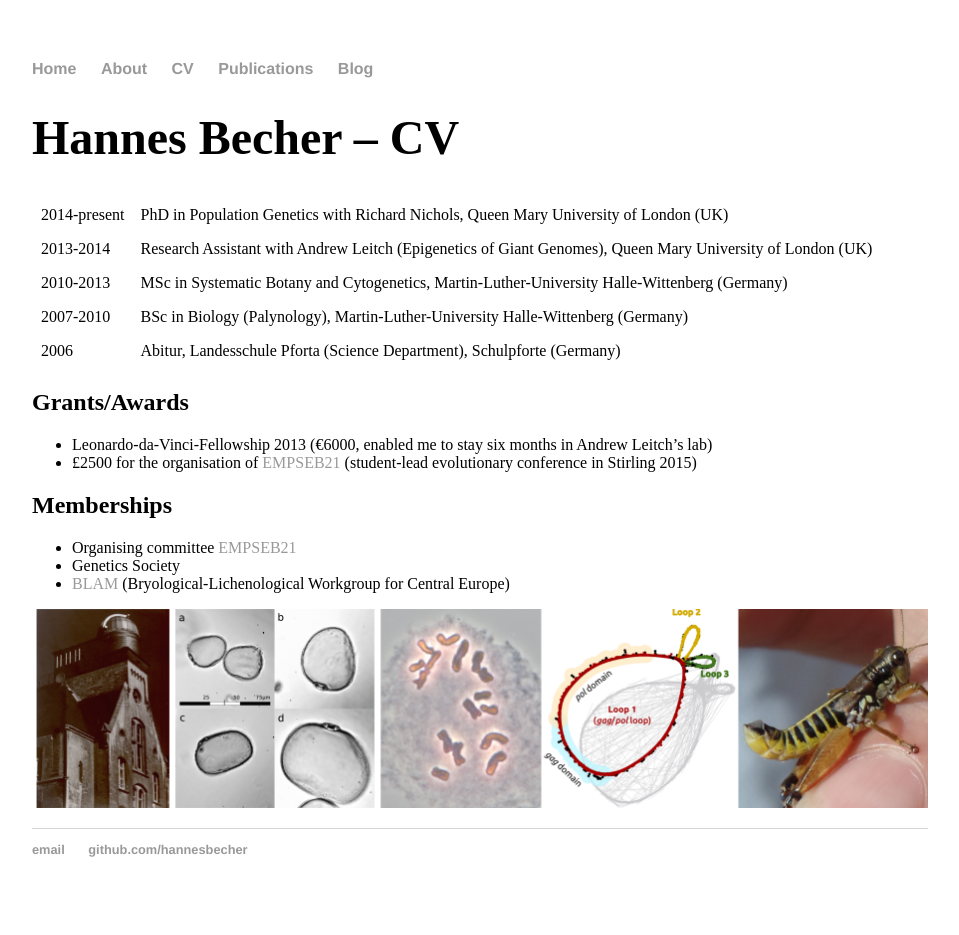
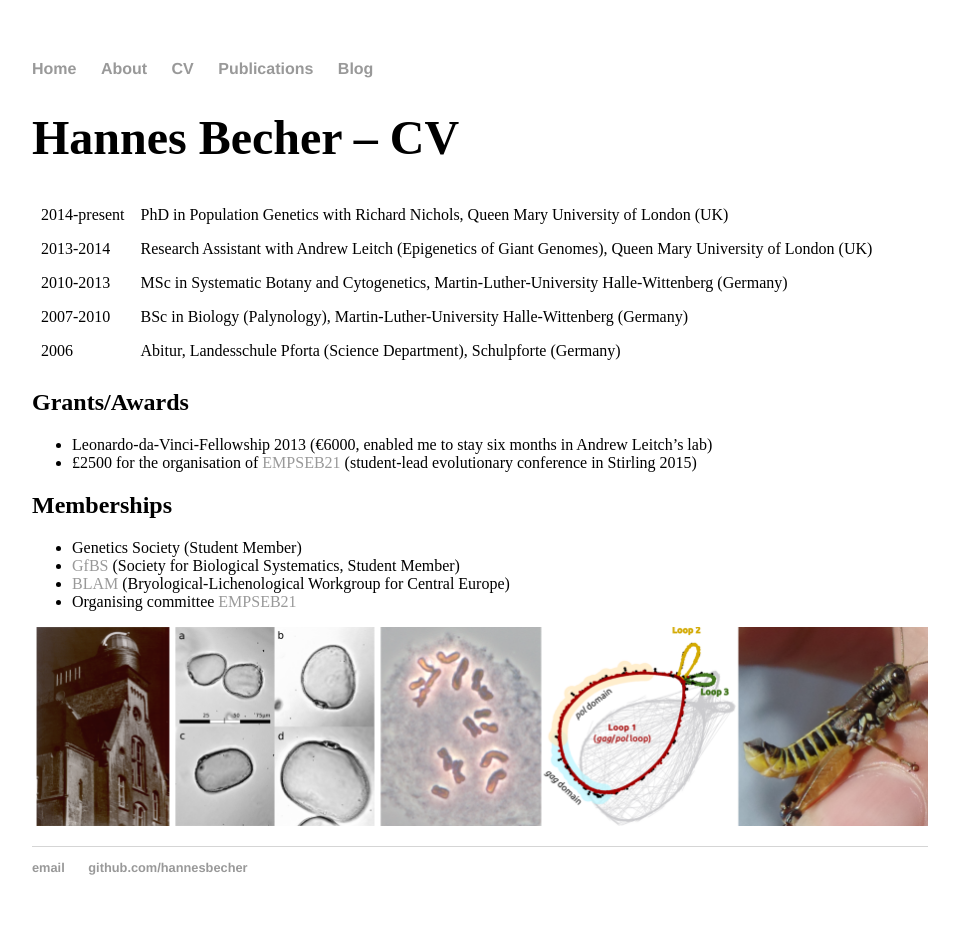
Before and after one commit to hannesbecher/hannesbecher.github.io, a Jekyll site: the page built from cv/index.md, in a window 1280 px wide. Shown: the whole page, without its empty margins (160-1119 px from the left). Built offline with Jekyll 4.4.1, drawn with Linux system fonts in a browser that asks for light colours.

Commit message:
Update index.md

```diff
--- a/cv/index.md
+++ b/cv/index.md
@@ -16,9 +16,10 @@ title: Hannes Becher - CV
 * £2500 for the organisation of [EMPSEB21](http://empseb21.bio.ed.ac.uk/) (student-lead evolutionary conference in Stirling 2015)
 
 ##Memberships
+* Genetics Society (Student Member)
+* [GfBS](http://www.gfbs-home.de/) (Society for Biological Systematics, Student Member)
+* [BLAM](http://www.blam-hp.eu/home_en.html) (Bryological-Lichenological Workgroup for Central Europe)
 * Organising committee [EMPSEB21](http://empseb21.bio.ed.ac.uk/)
-* Genetics Society
-* [BLAM](http://www.blam-hp.eu/home_en.html) (Bryological-Lichenological Workgroup for Central Europe)
 
 
 ![stations](../img/cv.png)
```
